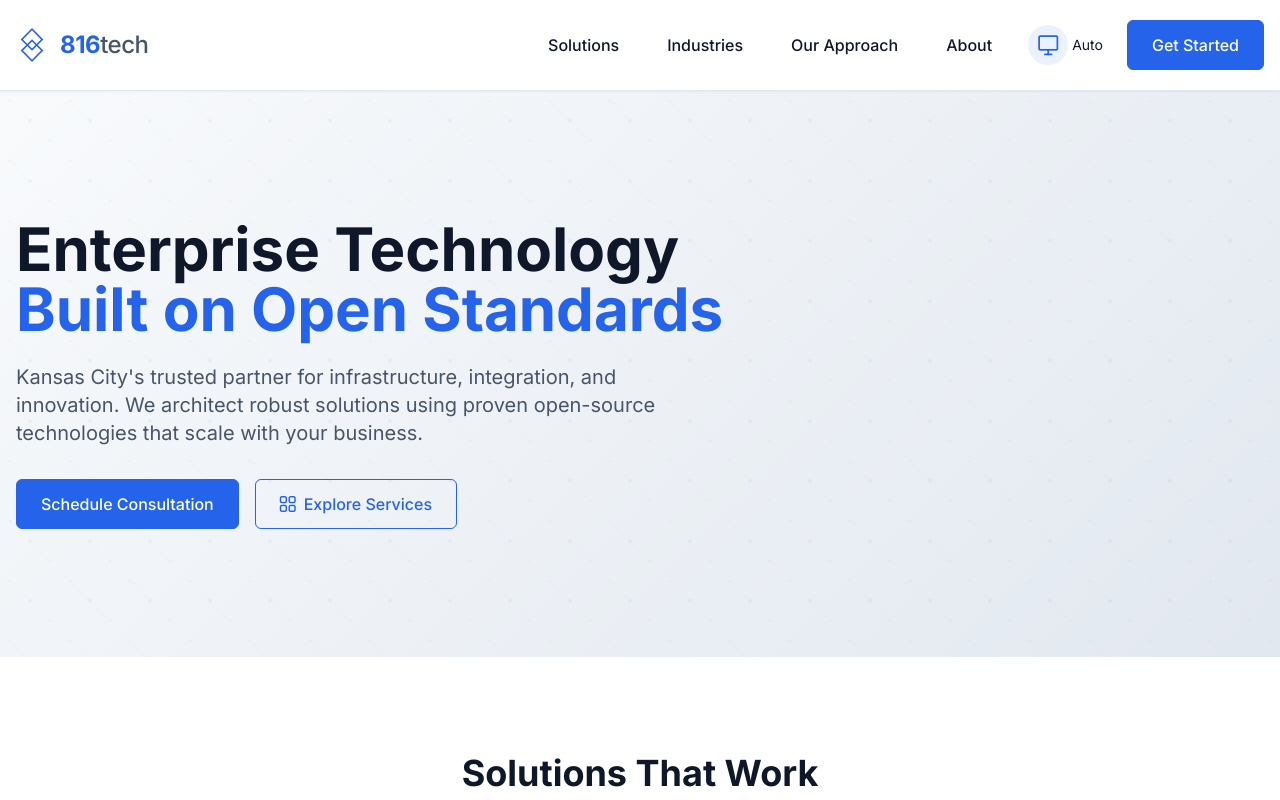
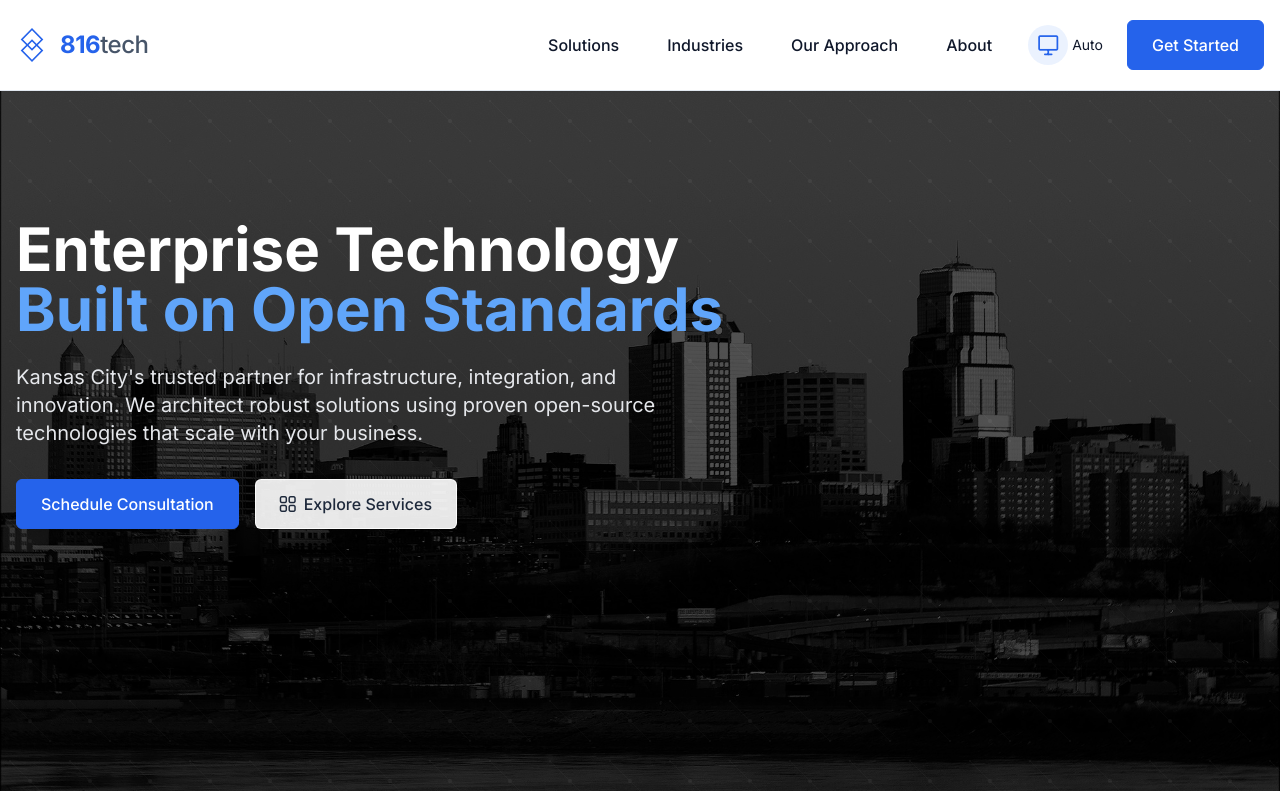
Before and after one commit to skeeeon/816tech-website, a Vue app: page / in a window 1280 px wide. Shown: the top 800 px of the page. Built offline with nearby package versions, Linux system fonts and the light colour scheme.

Commit message:
updated hero

```diff
--- /dev/null
+++ b/src/components/home/FocusSection.vue
@@ -0,0 +1,87 @@
+<template>
+  <section id="focus" class="py-16 md:py-20"
+           :style="{ backgroundColor: 'var(--color-surface-secondary)' }">
+    <div class="container mx-auto px-4">
+      <div class="text-center mb-10 md:mb-12">
+        <h2 class="text-2xl sm:text-3xl md:text-4xl font-bold mb-4"
+            :style="{ color: 'var(--color-content-primary)' }">
+          Why Choose Open Source with 816tech?
+        </h2>
+        <p class="text-lg max-w-2xl mx-auto"
+           :style="{ color: 'var(--color-content-secondary)' }">
+          Enterprise reliability. Fortune 500 capabilities. Small business flexibility.
+        </p>
+      </div>
+      <div class="grid grid-cols-1 md:grid-cols-3 gap-8 md:gap-12">
+        <div v-for="(focus, index) in focusAreas" :key="`focus-${index}`"
+             class="text-center group">
+          <div class="focus-icon mb-4 transition-transform group-hover:scale-110"
+               :style="{ color: focus.color }">
+            <i :class="focus.icon"></i>
+          </div>
+          <h3 class="text-xl font-bold mb-3"
+              :style="{ color: 'var(--color-content-primary)' }">
+            {{ focus.title }}
+          </h3>
+          <p class="text-base"
+             :style="{ color: 'var(--color-content-secondary)' }">
+            {{ focus.description }}
+          </p>
+        </div>
+      </div>
+    </div>
+  </section>
+</template>
+
+<script setup>
+/**
+ * Focus section component for 816tech
+ * Highlights three key value propositions
+ */
+
+// Key focus areas
+const focusAreas = [
+  {
+    icon: 'pi pi-dollar',
+    color: '#2563eb',
+    title: 'Reduce Costs by 50-80%',
+    description: 'Save millions on licensing fees. Our clients typically see ROI within 6-12 months by switching from proprietary to open-source solutions.'
+  },
+  {
+    icon: 'pi pi-unlock',
+    color: '#059669',
+    title: 'Zero Vendor Lock-in',
+    description: 'Own your technology stack completely. Modify, extend, or migrate your systems anytime without vendor restrictions or surprise costs.'
+  },
+  {
+    icon: 'pi pi-map-marker',
+    color: '#ea580c',
+    title: 'Local Kansas City Team',
+    description: 'On-site within hours, not days. As your local partner, we provide immediate support and understand midwest business culture.'
+  }
+];
+</script>
+
+<style scoped>
+.container {
+  max-width: 1280px;
+}
+
+.focus-icon {
+  font-size: 3rem;
+}
+
+/* Add subtle animation on hover */
+.group:hover .focus-icon {
+  animation: pulse 2s cubic-bezier(0.4, 0, 0.6, 1) infinite;
+}
+
+@keyframes pulse {
+  0%, 100% {
+    opacity: 1;
+  }
+  50% {
+    opacity: .7;
+  }
+}
+</style>
--- a/src/components/home/HeroSection.vue
+++ b/src/components/home/HeroSection.vue
@@ -1,35 +1,47 @@
 <template>
   <section
-    class="py-16 sm:py-20 md:py-28 lg:py-32 relative overflow-hidden"
-    :style="{
-      background: `linear-gradient(135deg, ${isDarkMode ? '#0f172a' : '#f8fafc'} 0%, ${isDarkMode ? '#1e293b' : '#e2e8f0'} 100%)`
-    }"
+    class="hero-section py-16 sm:py-20 md:py-28 lg:py-32 relative overflow-hidden"
   >
-    <!-- Subtle tech pattern background -->
-    <div class="absolute inset-0 opacity-5">
+    <!-- Background image -->
+    <div class="absolute inset-0 z-0">
+      <img
+        src="../../../public/kansas-city-dusk.jpg"
+        alt="Kansas City skyline at dusk"
+        class="w-full h-full object-cover"
+      />
+      <!-- Dark overlay for text readability -->
+      <div
+        class="absolute inset-0"
+        :style="{
+          backgroundColor: isDarkMode ? 'rgba(7, 12, 21, 0.5)' : 'rgba(0, 0, 0, 0.5)'
+        }"
+      ></div>
+    </div>
+
+    <!-- Subtle tech pattern overlay -->
+    <div class="absolute inset-0 opacity-5 z-10">
       <svg width="100%" height="100%" xmlns="http://www.w3.org/2000/svg">
         <defs>
           <pattern id="tech-pattern" x="0" y="0" width="60" height="60" patternUnits="userSpaceOnUse">
-            <circle cx="30" cy="30" r="2" :fill="isDarkMode ? '#60a5fa' : '#2563eb'" />
-            <circle cx="10" cy="10" r="1" :fill="isDarkMode ? '#60a5fa' : '#2563eb'" />
-            <circle cx="50" cy="50" r="1" :fill="isDarkMode ? '#60a5fa' : '#2563eb'" />
-            <line x1="30" y1="30" x2="10" y2="10" :stroke="isDarkMode ? '#60a5fa' : '#2563eb'" stroke-width="0.5" />
-            <line x1="30" y1="30" x2="50" y2="50" :stroke="isDarkMode ? '#60a5fa' : '#2563eb'" stroke-width="0.5" />
+            <circle cx="30" cy="30" r="2" fill="#ffffff" />
+            <circle cx="10" cy="10" r="1" fill="#ffffff" />
+            <circle cx="50" cy="50" r="1" fill="#ffffff" />
+            <line x1="30" y1="30" x2="10" y2="10" stroke="#ffffff" stroke-width="0.5" />
+            <line x1="30" y1="30" x2="50" y2="50" stroke="#ffffff" stroke-width="0.5" />
           </pattern>
         </defs>
         <rect width="100%" height="100%" fill="url(#tech-pattern)" />
       </svg>
     </div>
 
-    <div class="container mx-auto px-4 relative z-10">
+    <!-- Content -->
+    <div class="container mx-auto px-4 relative z-20">
       <div class="max-w-4xl">
-        <h1 class="text-3xl sm:text-4xl md:text-5xl lg:text-6xl font-bold mb-4 sm:mb-6 leading-tight"
-            :style="{ color: 'var(--color-content-primary)' }">
+        <h1 class="text-3xl sm:text-4xl md:text-5xl lg:text-6xl font-bold mb-4 sm:mb-6 leading-tight text-white">
           Enterprise Technology<br>
-          <span :style="{ color: 'var(--color-primary)' }">Built on Open Standards</span>
+          <span class="text-blue-400">Built on Open Standards</span>
         </h1>
-        <p class="text-lg sm:text-xl mb-6 sm:mb-8 max-w-2xl"
-           :style="{ color: 'var(--color-content-secondary)' }">
+        <p class="text-lg sm:text-xl mb-6 sm:mb-8 max-w-2xl text-gray-200">
           Kansas City's trusted partner for infrastructure, integration, and innovation.
           We architect robust solutions using proven open-source technologies that scale with your business.
         </p>
@@ -43,7 +55,7 @@
           </button>
           <button
             @click="scrollToSection('solutions')"
-            class="btn btn-outlined"
+            class="btn btn-secondary-light"
             aria-label="Explore 816tech services">
             <i class="pi pi-th-large mr-2"></i>
             Explore Services
@@ -59,7 +71,7 @@ import { useTheme } from '@/composables/useTheme';
 
 /**
  * Hero section component for 816tech
- * Emphasizes open-source expertise and full technology services
+ * Features Kansas City skyline background with open-source expertise messaging
  */
 
 // Use theme composable
@@ -91,4 +103,36 @@ const scrollToSection = (sectionId) => {
 .container {
   max-width: 1280px;
 }
+
+/* Hero section specific styles */
+.hero-section {
+  min-height: 600px;
+}
+
+/* Light variant button for better contrast on dark background */
+.btn-secondary-light {
+  @apply inline-flex items-center justify-center px-6 py-3 rounded-md font-medium transition-all duration-200;
+  min-height: 44px;
+  background-color: rgba(255, 255, 255, 0.9);
+  color: #1e293b;
+  border: 1px solid rgba(255, 255, 255, 0.9);
+}
+
+.btn-secondary-light:hover {
+  background-color: #ffffff;
+  transform: translateY(-1px);
+  box-shadow: 0 4px 6px -1px rgba(0, 0, 0, 0.1), 0 2px 4px -1px rgba(0, 0, 0, 0.06);
+}
+
+/* Ensure proper image loading and display */
+.hero-section img {
+  filter: brightness(0.9);
+}
+
+/* Media query for larger screens */
+@media (min-width: 768px) {
+  .hero-section {
+    min-height: 700px;
+  }
+}
 </style>
```
Also changed, not shown: public/kansas-city-dusk.jpg (added).
